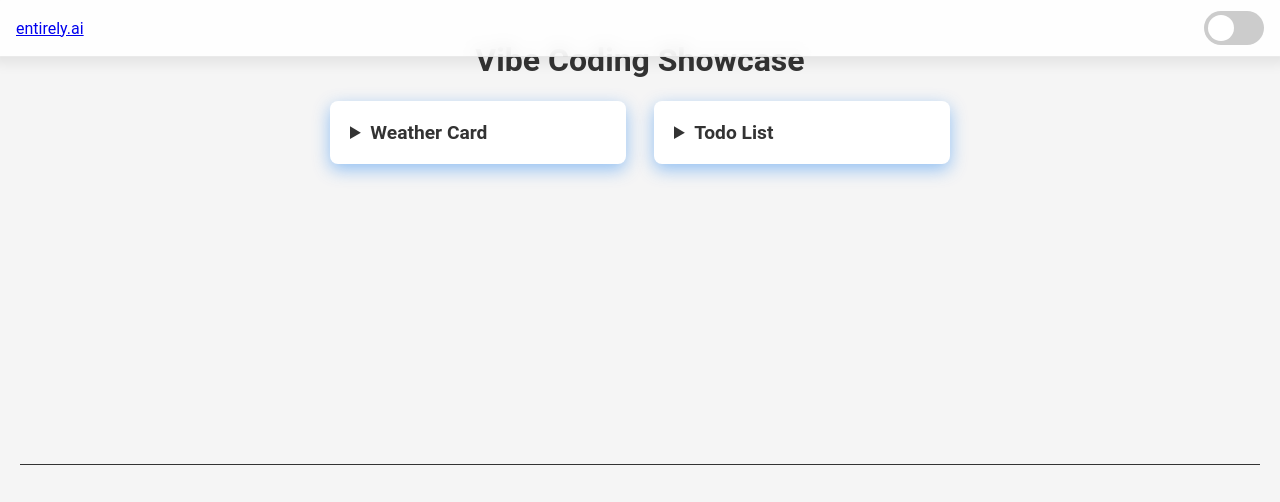
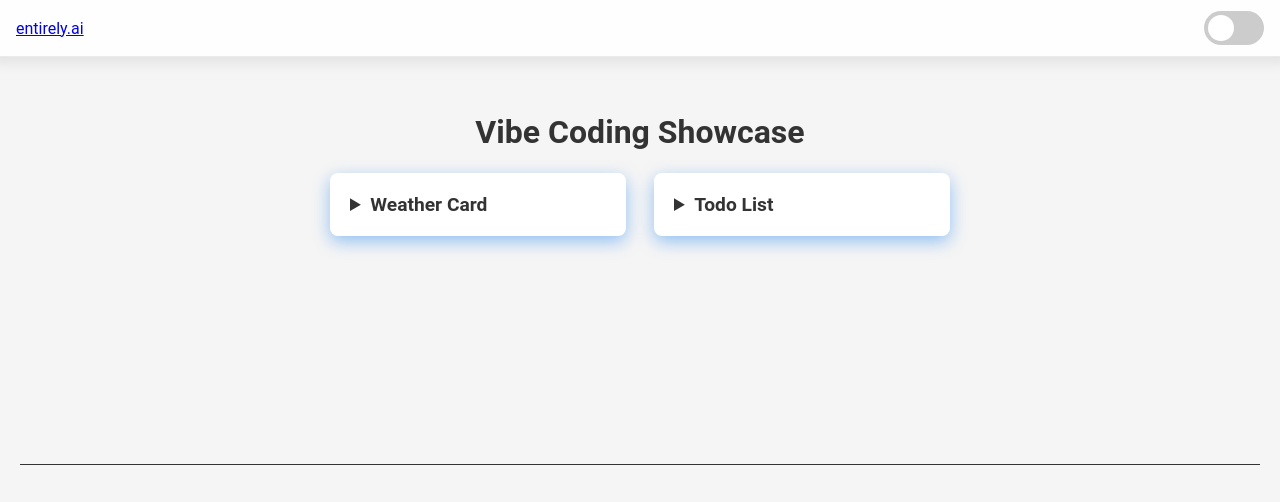
Before and after one commit to guanyu-zhang/ai-showcase, a plain HTML site: page index.html in a window 1280 px wide. Shown: the top 502 px of the page. Drawn offline with Linux system fonts and the light colour scheme.

Commit message:
Used floating-topbar-placeholder to set initial space for the top bar.

```diff
--- a/css/global-theme.css
+++ b/css/global-theme.css
@@ -37,7 +37,6 @@ body {
   max-width: clamp(960px, 86vw, 1280px); /* a touch wider for desktop */
   margin-inline: auto;
   padding-inline: clamp(16px, 3vw, 32px);
-  padding-top: 72px; /* Offset for fixed floating top bar + 16px gap */
 }
 
 body.dark-theme {
--- a/index.html
+++ b/index.html
@@ -13,8 +13,8 @@
 
 </head>
 <body>
-    <div id="floating-topbar-placeholder"></div>
-    <div class="content-wrap" style="padding-top: var(--topbar-total-offset);">
+    <div id="floating-topbar-placeholder" style="height: 72px;"></div>
+    <div class="content-wrap">
         <h1>Vibe Coding Showcase</h1>
         <ul class="project-list">
             <li>
```
Also changed, not shown: html/privacy.html (+2 -2 lines), projects/weather-card/index.html (+2 -2 lines), 1 other file.
